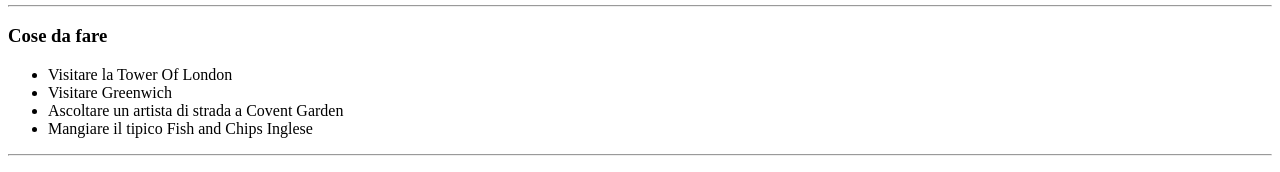
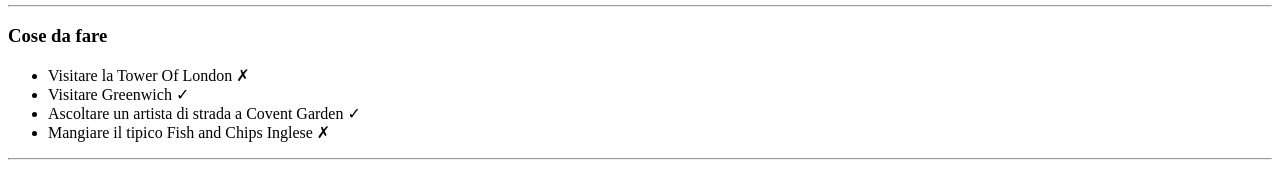
Before and after one commit to DaniloLulaj96/html-london-trip, a plain HTML site: page index.html in a window 1280 px wide. Shown: the part 876-1048 px from the top of the page. Drawn offline with Linux system fonts and the light colour scheme.

Commit message:
added entity code

```diff
--- a/index.html
+++ b/index.html
@@ -61,10 +61,10 @@
 
         <h3>Cose da fare</h3>
         <ul>
-            <li>Visitare la Tower Of London</li>
-            <li>Visitare Greenwich</li>
-            <li>Ascoltare un artista di strada a Covent Garden</li>
-            <li>Mangiare il tipico Fish and Chips Inglese</li>
+            <li>Visitare la Tower Of London &#10007;</li>
+            <li>Visitare Greenwich &#10003;</li>
+            <li>Ascoltare un artista di strada a Covent Garden &#10003;</li>
+            <li>Mangiare il tipico Fish and Chips Inglese &#10007;</li>
         </ul>
         <!--lista di cose da fare-->
 
```
